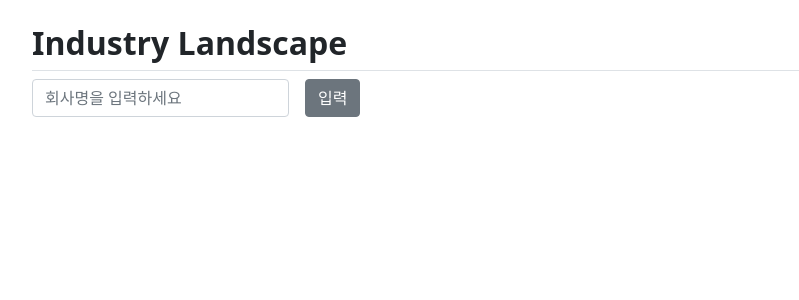
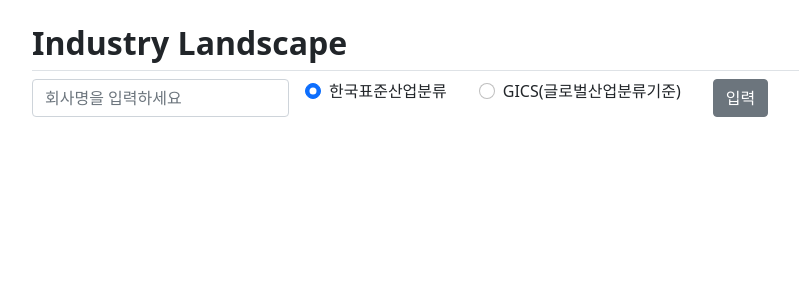
Before and after one commit to Sangjee-Jung/pybo, a Django app: template templates/pybo/industry_landscape.html in a window 1280 px wide. Shown: the part 57-357 px from the top of the page, without its empty margins (50-849 px from the left). Run offline with Django 4.2, Linux system fonts and the light colour scheme; the template is opened without the code that fills it, so the values that code supplies are empty; parts of the project's set-up code (start-up, migrations or seed data) failed here and were passed over; some libraries are stand-ins or nearby versions.

Commit message:
GICS HTML만

```diff
--- a/templates/pybo/industry_landscape.html
+++ b/templates/pybo/industry_landscape.html
@@ -13,6 +13,18 @@
                     <option> {{name}} </option>
                     {% endfor %}
                 </datalist>
+            </div>
+            <div class="col-auto">
+                <div class="form-check form-check-inline">
+                    <input class="form-check-input" type = "radio" name = "분류기준" id = "한국표준" value = "한국표준" checked="checked">
+                    <label class="form-check-label" for="한국표준">한국표준산업분류</label>
+                </div>
+            </div>
+            <div class="col-auto">
+                <div class="form-check form-check-inline">
+                    <input class="form-check-input" type = "radio" name = "분류기준" id = "GICS" value = "GICS" >
+                    <label class="form-check-label" for="GICS">GICS(글로벌산업분류기준)</label>
+                </div>
             </div>
             <div class="col-auto">
                 <input type="submit" class="btn btn-secondary mb-3" value="입력">
```
Also changed, not shown: 1 other file.
